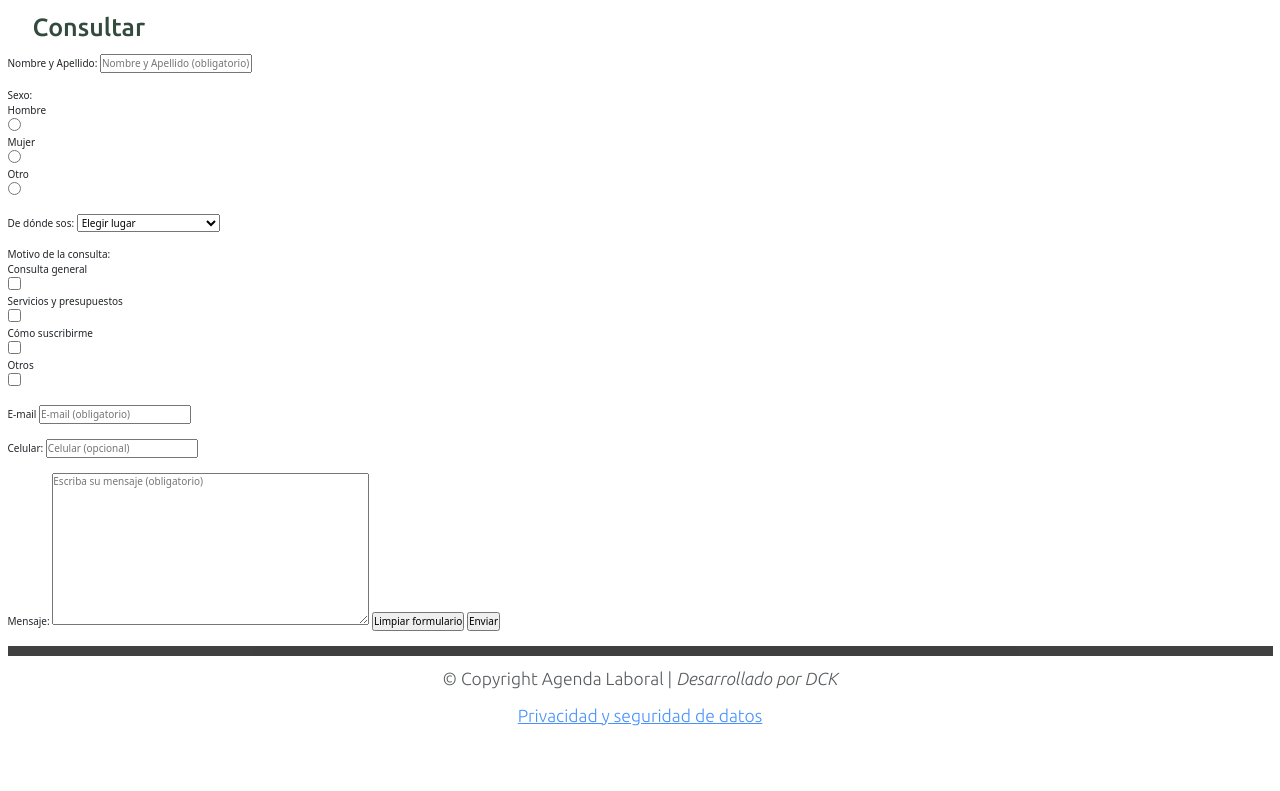
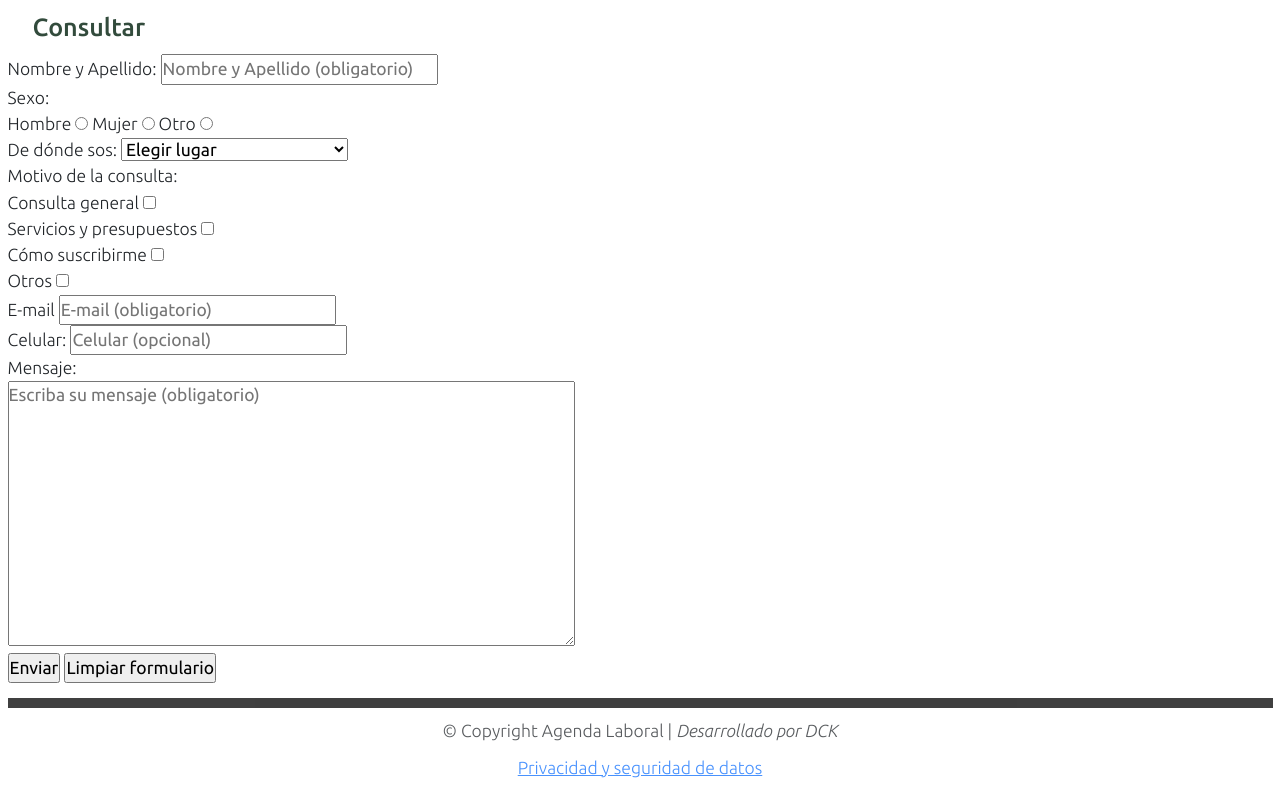
Before and after one commit to DamianCurt/al_repositorio, a website: page pages/contacto.html in a window 1280 px wide. Shown: the part 450-1241 px from the top of the page. Before the commit the page ends 1189 px from the top, so only its background shows below. Drawn offline with nearby package versions, Linux system fonts and the light colour scheme.

Commit message:
estructura formulario contacto

```diff
--- a/pages/contacto.html
+++ b/pages/contacto.html
@@ -14,15 +14,17 @@
         href="https://fonts.googleapis.com/css2?family=Ubuntu:ital,wght@0,300;0,400;0,500;0,700;1,300;1,400;1,500&display=swap"
         rel="stylesheet">
     <title>Contacto - Agenda Laboral</title>
-    <meta name="Description" content="Agencia de servicios de consultoría y asesoramiento laboral en formación, conflictos, comunicación institucional y otras problemáticas laborales a empresas">
-    <meta name="keywords"  content="trabajo, empresa, empresas, capacitación, formación, laboral, asesoramiento, consultoría, comunicación institucional, conflicto, laborales, plan de mejoras, plan de carrera, actualidad, recursos humanos, rrhh, relaciones laborales, relaciones del trabajo, trabajador, productividad">
+    <meta name="Description"
+        content="Agencia de servicios de consultoría y asesoramiento laboral en formación, conflictos, comunicación institucional y otras problemáticas laborales a empresas">
+    <meta name="keywords"
+        content="trabajo, empresa, empresas, capacitación, formación, laboral, asesoramiento, consultoría, comunicación institucional, conflicto, laborales, plan de mejoras, plan de carrera, actualidad, recursos humanos, rrhh, relaciones laborales, relaciones del trabajo, trabajador, productividad">
 </head>
 
 <body class="container-fluid">
     <header>
-        <nav class="navbar navbar-expand-lg navbar-light navbarOpacity backgroundColor" >
+        <nav class="navbar navbar-expand-lg navbar-light navbarOpacity backgroundColor">
             <div class="container-fluid">
-                <div class="menu-display"><a class="navbar-brand" id="displayNoneMenu" >MENU</a>
+                <div class="menu-display"><a class="navbar-brand" id="displayNoneMenu">MENU</a>
                     <button class="navbar-toggler bg-light" type="button" data-bs-toggle="collapse"
                         data-bs-target="#navbarNavDropdown" aria-controls="navbarNavDropdown" aria-expanded="false"
                         aria-label="Toggle navigation">
@@ -32,23 +34,28 @@
                 <div class="collapse navbar-collapse" id="navbarNavDropdown">
                     <ul class="navbar-nav">
                         <li class="nav-item">
-                            <a class="nav-link active" id="colorMenu" aria-current="page" href="../index.html">Agenda Laboral</a>
+                            <a class="nav-link active" id="colorMenu" aria-current="page" href="../index.html">Agenda
+                                Laboral</a>
                         </li>
                         <li class="nav-item">
-                            <a class="nav-link" id="colorMenu" href="actualidad.html">Actualidad</a></li>
+                            <a class="nav-link" id="colorMenu" href="actualidad.html">Actualidad</a>
+                        </li>
                         </li>
                         <li class="nav-item">
                             <a class="nav-link" id="colorMenu" href="quienes_somos.html">Quienes somos</a>
                         </li>
                         <li class="nav-item dropdown">
-                            <a class="nav-link dropdown-toggle" id="colorMenu" role="button"
-                                data-bs-toggle="dropdown" aria-expanded="false">
+                            <a class="nav-link dropdown-toggle" id="colorMenu" role="button" data-bs-toggle="dropdown"
+                                aria-expanded="false">
                                 Servicios
                             </a>
                             <ul class="dropdown-menu backgroundColor" aria-labelledby="navbarDropdownMenuLink">
-                                <li><a class="dropdown-item" id="colorMenu" href="../pages/servicios.html">Que ofrecemos</a></li>
-                                <li><a class="dropdown-item" id="colorMenu" href="../pages/contacto.html">Contacto</a></li>
-                                <li><a class="dropdown-item" id="colorMenu" href="../pages/suscribirme.html">Suscribirme</a></li>
+                                <li><a class="dropdown-item" id="colorMenu" href="../pages/servicios.html">Que
+                                        ofrecemos</a></li>
+                                <li><a class="dropdown-item" id="colorMenu" href="../pages/contacto.html">Contacto</a>
+                                </li>
+                                <li><a class="dropdown-item" id="colorMenu"
+                                        href="../pages/suscribirme.html">Suscribirme</a></li>
                             </ul>
                         </li>
                     </ul>
@@ -90,50 +97,48 @@
     <h1>Contacto</h1>
     <section>
         <h2>Consultar</h2>
+        <section class="form__text">
             <form action="#" method="post">
-            <label for="nombre_apellido">Nombre y Apellido:</label>
-            <input type="text" name="nombre_apellido" cols="20" placeholder="Nombre y Apellido (obligatorio)" required>
-            <br>
-            <br>
-            <label for="sexo" aria-required="true">Sexo:</label>
-            <div>Hombre</div> <input type="radio" name="sexo" value="hombre" />
-            <div>Mujer</div> <input type="radio" name="sexo" value="mujer" />
-            <div>Otro</div> <input type="radio" name="sexo" value="Otro" />
-            <br>
-            <br>
-            <label for="lugar" aria-required="true">De dónde sos:</label>
+                <div><label for="nombre_apellido">Nombre y Apellido:</label>
+                    <input type="text" name="nombre_apellido" cols="20" placeholder="Nombre y Apellido (obligatorio)"
+                        required>
+                </div>
+                <div><label for="sexo" aria-required="true">Sexo:</label>
+                    <div>Hombre <input type="radio" name="sexo" value="hombre" />
+                        Mujer <input type="radio" name="sexo" value="mujer" />
+                        Otro <input type="radio" name="sexo" value="Otro" />
+                    </div>
+                </div>
+                <div><label for="lugar" aria-required="true">De dónde sos:</label>
                     <select name="país" aria-required="true">
                         <option value="starter">Elegir lugar</option>
                         <option value="caba">CABA</option>
                         <option value="provincia_buenos_aires">Provincia de Buenos Aires</option>
                         <option value="otro">Otro</option>
                     </select>
-            <br>
-            <br>
-            <label for="tipo_consulta" aria-required="true">Motivo de la consulta:</label>
-            <div>Consulta general</div> <input type="checkbox" name="consultas" value="consulta_general" />
-            <div>Servicios y presupuestos</div> <input type="checkbox" name="consultas"
-                value="servicios_presupuestos" />
-            <div>Cómo suscribirme</div> <input type="checkbox" name="consultas" value="como_suscribirme" />
-            <div>Otros</div> <input type="checkbox" name="consulta" value="otros" />
-            <br>
-            <br>
-            <label for="email">E-mail</label>
+                </div>
+                <div><label for="tipo_consulta" aria-required="true">Motivo de la consulta:</label>
+                    <div>Consulta general <input type="checkbox" name="consultas" value="consulta_general" /> </div>
+                    <div>Servicios y presupuestos <input type="checkbox" name="consultas"
+                            value="servicios_presupuestos" /></div>
+                    <div>Cómo suscribirme <input type="checkbox" name="consultas" value="como_suscribirme" /> </div>
+                    <div>Otros <input type="checkbox" name="consulta" value="otros" /></div>
+                </div>
+                <div><label for="email">E-mail</label>
                     <input type="email" name="email" placeholder="E-mail (obligatorio)" required>
-            <br>
-            <br>
-            <label for="celular">Celular:</label>
+                </div>
+                <div><label for="celular">Celular:</label>
                     <input type="number" name="celular" placeholder="Celular (opcional)">
-            <br>
-            <br>
-            <label for="text">Mensaje:</label>
-            <label>
+                </div>
+                <div><label for="text">Mensaje:</label></div>
+                <div><label>
                         <textarea name="mensaje" cols="50" rows="10" placeholder="Escriba su mensaje (obligatorio)"
                             required></textarea>
-            </label>
+                    </label></div>
+                <input type="submit" value="Enviar">
                 <input type="reset" value="Limpiar formulario" />
-            <input type="submit" value="Enviar">
             </form>
+        </section>
     </section>
     <footer>
         <p>© Copyright Agenda Laboral | <i>Desarrollado por DCK</i></p>
--- /dev/null
+++ b/scss/_contacto.scss
@@ -0,0 +1,6 @@
+.form__text {
+    font-size  : 1.75rem;
+    /* 20px */
+    font-family: 'Ubuntu', sans-serif;
+    font-weight: 300;
+}
--- a/scss/style.scss
+++ b/scss/style.scss
@@ -16,6 +16,7 @@ $whiteBoxShadow : #313131;
 @import "index";
 @import "indexMobile";
 @import "quienesSomos";
+@import "contacto";
 
 * {
     margin : 0px;
```
Also changed, not shown: css/style.css. Lines whose indentation alone changed are shown as unchanged.
